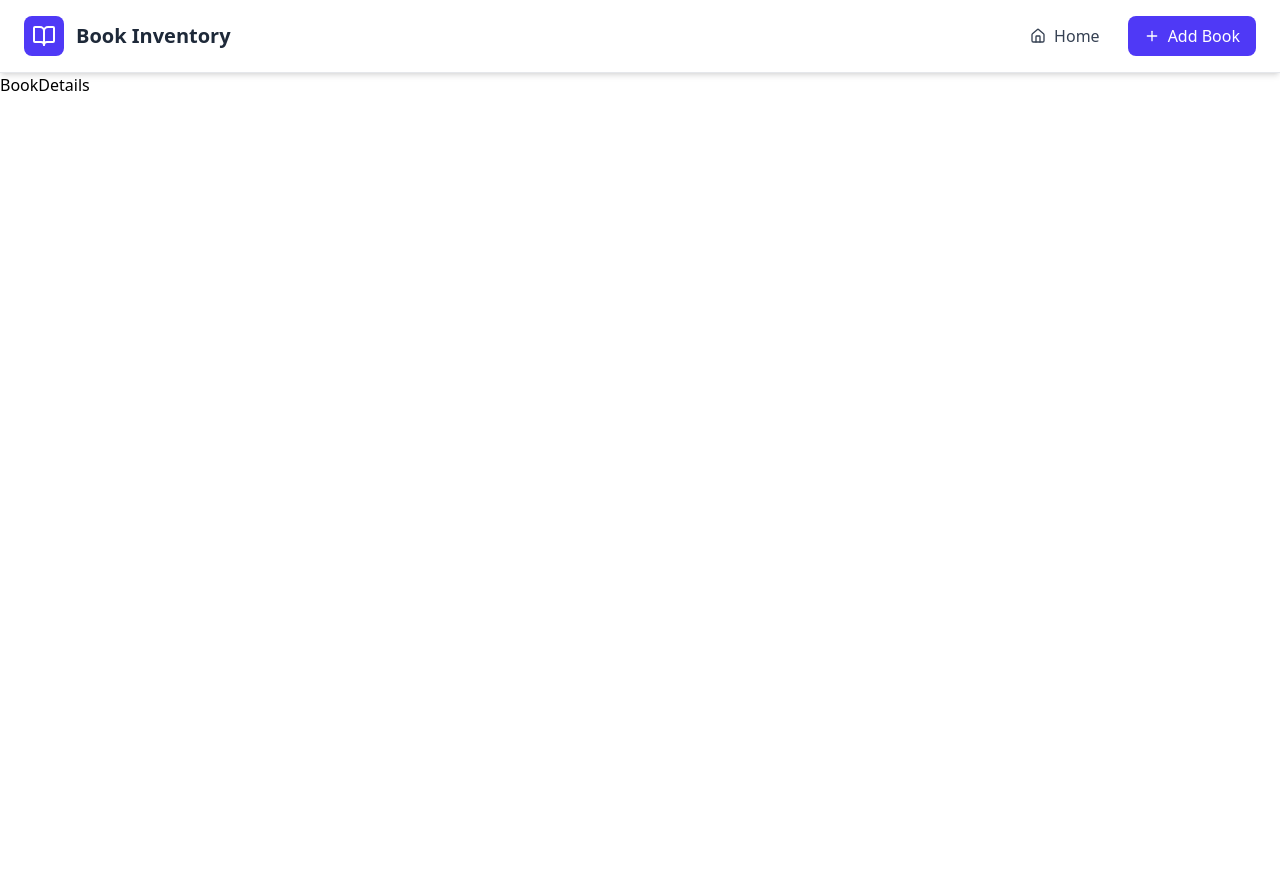
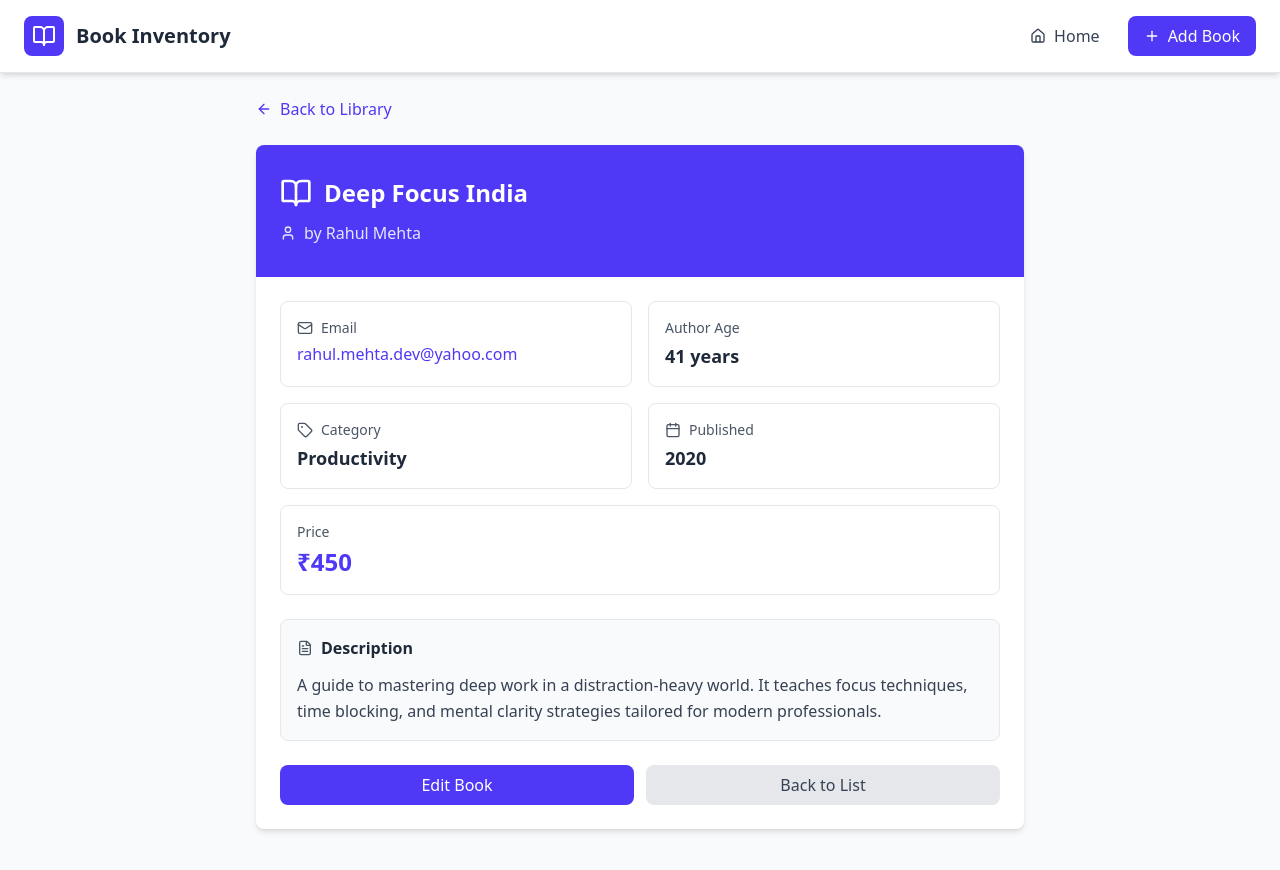
Before and after one commit to HVR2511/Book-Inventory-System, a React (Vite) app: page /book/2 in a window 1280 px wide. Shown: the top 870 px of the page. Before the commit the page ends 800 px from the top, so only its background shows below. Built offline with nearby package versions, Linux system fonts and the light colour scheme; data requests are answered from the project's data file.

Commit message:
Add book details page

```diff
--- a/src/pages/BookDetails.jsx
+++ b/src/pages/BookDetails.jsx
@@ -1,6 +1,127 @@
-const BookDetails = () => {
+import { useParams, Link } from "react-router-dom";
+import { useEffect, useState } from "react";
+import { getBookById } from "../services/BookApi";
+import { ArrowLeft, BookOpen, User, Mail, Calendar, Tag, FileText } from "lucide-react";
+
+export default function BookDetails() {
+  const { id } = useParams();
+  const [book, setBook] = useState(null);
+
+  useEffect(() => {
+    getBookById(id).then(setBook);
+  }, [id]);
+
+  if (!book) {
     return (
-        <h1>BookDetails</h1>
-    )
+      <div className="min-h-screen bg-gray-50 flex items-center justify-center">
+        <div className="text-center">
+          <div className="animate-spin rounded-full h-12 w-12 border-b-2 border-indigo-600 mx-auto mb-3"></div>
+          <p className="text-gray-600">Loading...</p>
+        </div>
+      </div>
+    );
+  }
+
+  return (
+    <div className="min-h-screen bg-gray-50 p-6">
+      <div className="max-w-3xl mx-auto">
+        {/* Back Button */}
+        <Link
+          to="/"
+          className="inline-flex items-center gap-2 text-indigo-600 hover:text-indigo-700 mb-6"
+        >
+          <ArrowLeft className="w-4 h-4" />
+          Back to Library
+        </Link>
+
+        {/* Main Card */}
+        <div className="bg-white rounded-lg shadow-md overflow-hidden">
+          {/* Header */}
+          <div className="bg-indigo-600 px-6 py-8 text-white">
+            <div className="flex items-center gap-3 mb-3">
+              <BookOpen className="w-8 h-8" />
+              <h1 className="text-2xl font-bold">{book.title}</h1>
+            </div>
+            <div className="flex items-center gap-2 text-indigo-100">
+              <User className="w-4 h-4" />
+              <span>by {book.author}</span>
+            </div>
+          </div>
+
+          {/* Content */}
+          <div className="p-6">
+            {/* Details Grid */}
+            <div className="grid grid-cols-1 md:grid-cols-2 gap-4 mb-6">
+              <div className="border border-gray-200 rounded-lg p-4">
+                <div className="flex items-center gap-2 text-gray-600 mb-1">
+                  <Mail className="w-4 h-4" />
+                  <span className="text-sm font-medium">Email</span>
+                </div>
+                <a href={`mailto:${book.email}`} className="text-indigo-600 hover:underline">
+                  {book.email}
+                </a>
+              </div>
+
+              <div className="border border-gray-200 rounded-lg p-4">
+                <p className="text-sm text-gray-600 mb-1">Author Age</p>
+                <p className="text-lg font-semibold text-gray-800">{book.age} years</p>
+              </div>
+
+              {book.category && (
+                <div className="border border-gray-200 rounded-lg p-4">
+                  <div className="flex items-center gap-2 text-gray-600 mb-1">
+                    <Tag className="w-4 h-4" />
+                    <span className="text-sm font-medium">Category</span>
+                  </div>
+                  <p className="text-lg font-semibold text-gray-800">{book.category}</p>
+                </div>
+              )}
+
+              {book.publishedYear && (
+                <div className="border border-gray-200 rounded-lg p-4">
+                  <div className="flex items-center gap-2 text-gray-600 mb-1">
+                    <Calendar className="w-4 h-4" />
+                    <span className="text-sm font-medium">Published</span>
+                  </div>
+                  <p className="text-lg font-semibold text-gray-800">{book.publishedYear}</p>
+                </div>
+              )}
+
+              {book.price && (
+                <div className="border border-gray-200 rounded-lg p-4 md:col-span-2">
+                  <p className="text-sm text-gray-600 mb-1">Price</p>
+                  <p className="text-2xl font-bold text-indigo-600">₹{book.price}</p>
+                </div>
+              )}
+            </div>
+
+            {/* Description */}
+            <div className="border border-gray-200 rounded-lg p-4 bg-gray-50">
+              <div className="flex items-center gap-2 mb-3">
+                <FileText className="w-4 h-4 text-gray-600" />
+                <h3 className="font-semibold text-gray-800">Description</h3>
+              </div>
+              <p className="text-gray-700 leading-relaxed">{book.description}</p>
+            </div>
+
+            {/* Action Buttons */}
+            <div className="mt-6 flex gap-3">
+              <Link
+                to={`/edit/${book.id}`}
+                className="flex-1 bg-indigo-600 text-white px-4 py-2 rounded-lg hover:bg-indigo-700 transition-colors text-center font-medium"
+              >
+                Edit Book
+              </Link>
+              <Link
+                to="/"
+                className="flex-1 bg-gray-200 text-gray-700 px-4 py-2 rounded-lg hover:bg-gray-300 transition-colors text-center font-medium"
+              >
+                Back to List
+              </Link>
+            </div>
+          </div>
+        </div>
+      </div>
+    </div>
+  );
 }
-export default BookDetails;
```
